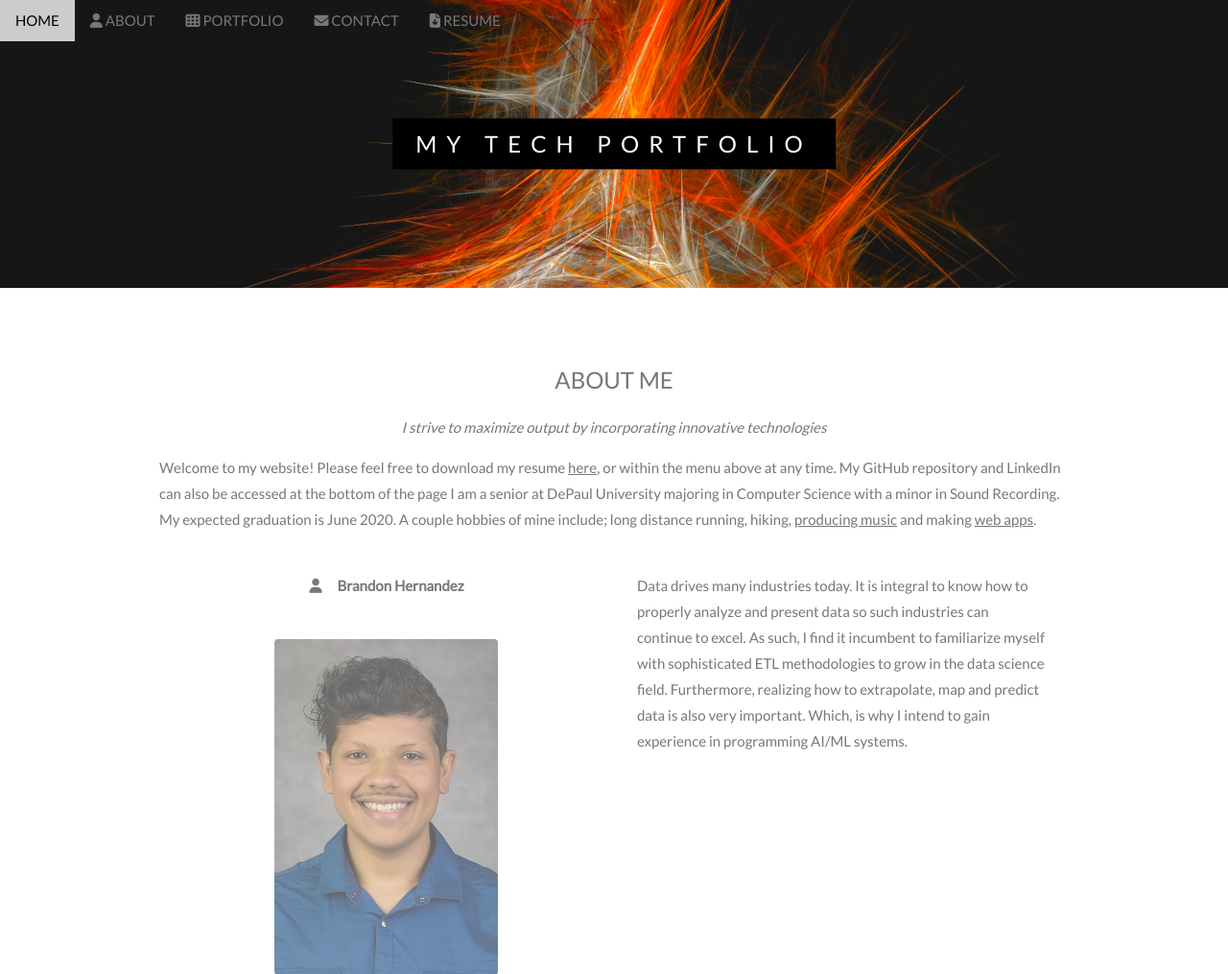
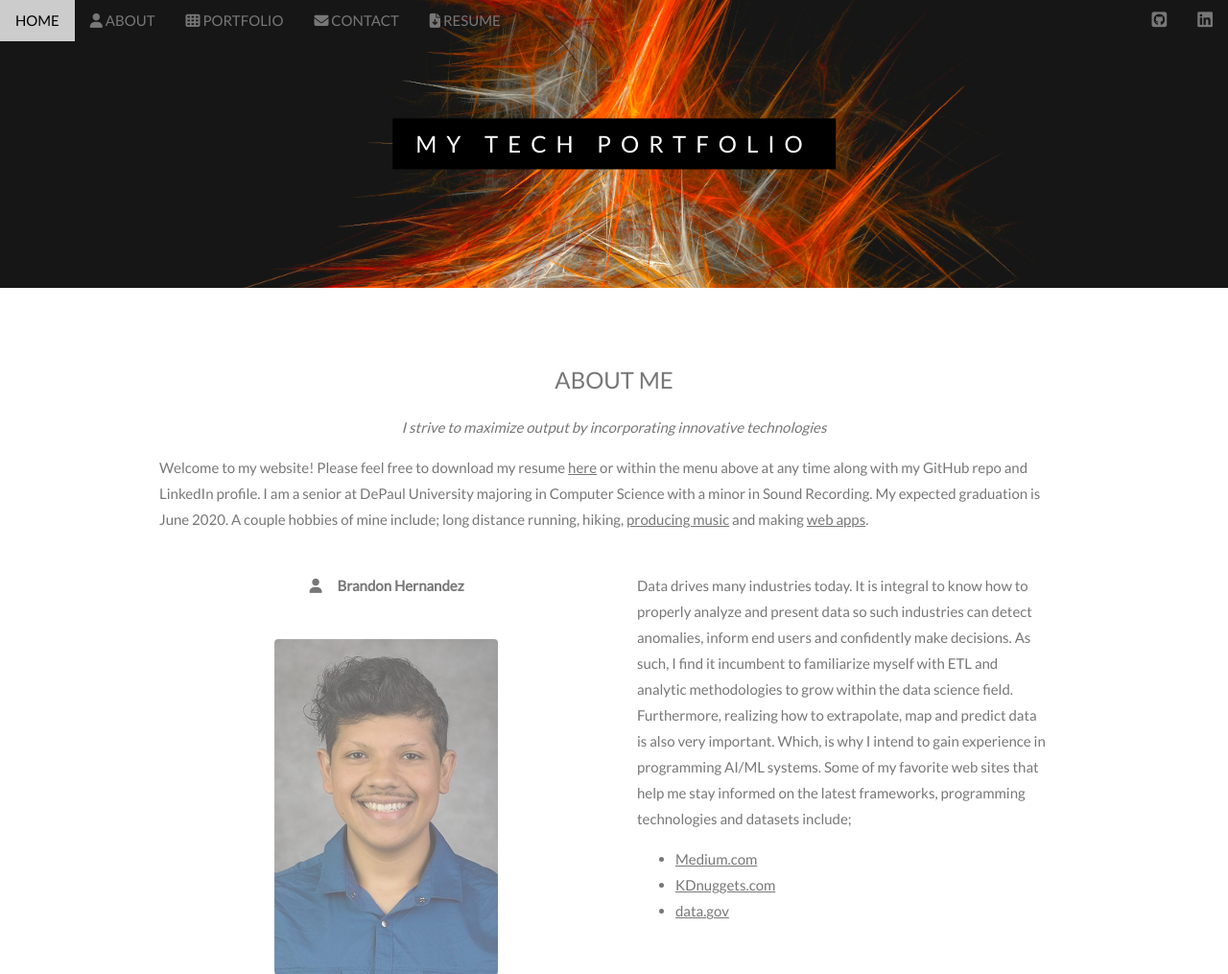
Before and after one commit to brandonhdz/portfolioWebApp, a Flask app: page / in a window 1280 px wide. Shown: the top 1015 px of the page at 96% size. Run offline with Flask 2, Linux system fonts and the light colour scheme; some libraries are stand-ins or nearby versions.

Commit message:
worked on bio

```diff
--- a/webApp/templates/index.html
+++ b/webApp/templates/index.html
@@ -21,6 +21,8 @@
     <a href="#portfolio" class="w3-bar-item w3-button w3-hide-small"><i class="fa fa-th"></i> PORTFOLIO</a>
     <a href="#contact" class="w3-bar-item w3-button w3-hide-small"><i class="fa fa-envelope"></i> CONTACT</a>
     <a href="../static/brandon_hdz_resume" target="_blank" class="w3-bar-item w3-button w3-hide-small"><i class="fas fa-file-download"></i> RESUME</a>
+    <a href="https://www.linkedin.com/in/brandonhdz" target="_blank" class="w3-bar-item w3-button w3-hide-small w3-right"><i style="font-size: large;" class="fab fa-linkedin w3-hover-opacity"></i></a>
+    <a href="https://github.com/brandonhdz" target="_blank" class="w3-bar-item w3-button w3-hide-small w3-right"><i style="font-size: large;" class="fab fa-github-square w3-hover-opacity"></i></a>
   </div>
 
   <!-- Navbar on small screens -->
@@ -43,8 +45,8 @@
 <div class="w3-content w3-container w3-padding-64" id="about">
   <h3 class="w3-center">ABOUT ME</h3>
   <p class="w3-center"><em>I strive to maximize output by incorporating innovative technologies</em></p>
-  <p>Welcome to my website! Please feel free to download my resume <a href="../static/brandon_hdz_resume.pdf">here</a>,
-  or within the menu above at any time. My GitHub repository and LinkedIn can also be accessed at the bottom of the page
+  <p>Welcome to my website! Please feel free to download my resume <a href="../static/brandon_hdz_resume.pdf">here</a>
+    or within the menu above at any time along with my GitHub repo and LinkedIn profile.
     I am a senior at DePaul University majoring in Computer Science with a minor in Sound Recording.
     My expected graduation is June 2020. A couple hobbies of mine include; long distance running, hiking,
     <a href="http://astralmatter.herokuapp.com" target="_blank">producing music</a> and making
@@ -58,9 +60,16 @@
     <!-- Hide this text on small devices -->
     <div class="w3-col m6 w3-hide-small w3-padding-large">
       <p>Data drives many industries today. It is integral to know how to properly analyze and present data so such
-      industries can continue to excel. As such, I find it incumbent to familiarize  myself with sophisticated ETL
-      methodologies to grow in the data science field. Furthermore, realizing how to extrapolate, map and predict
-      data is also very important. Which, is why I intend to gain experience in programming AI/ML systems.</p>
+      industries can detect anomalies, inform end users and confidently make decisions. As such, I find it incumbent
+      to familiarize  myself with ETL and analytic methodologies to grow within the data science field. Furthermore,
+      realizing how to extrapolate, map and predict data is also very important. Which, is why I intend to gain
+      experience in programming AI/ML systems. Some of my favorite web sites that help me stay informed on the latest
+      frameworks, programming technologies and datasets include;
+      <ul>
+        <li><a href="https://towardsdatascience.com/" target="_blank">Medium.com</a></li>
+        <li><a href="https://www.kdnuggets.com/" target="_blank">KDnuggets.com</a></li>
+        <li><a href="https://data.gov/" target="_blank">data.gov</a></li>
+      </ul></p>
     </div>
   </div>
   <p class="w3-large w3-center w3-padding-16">Experience:</p>
```
